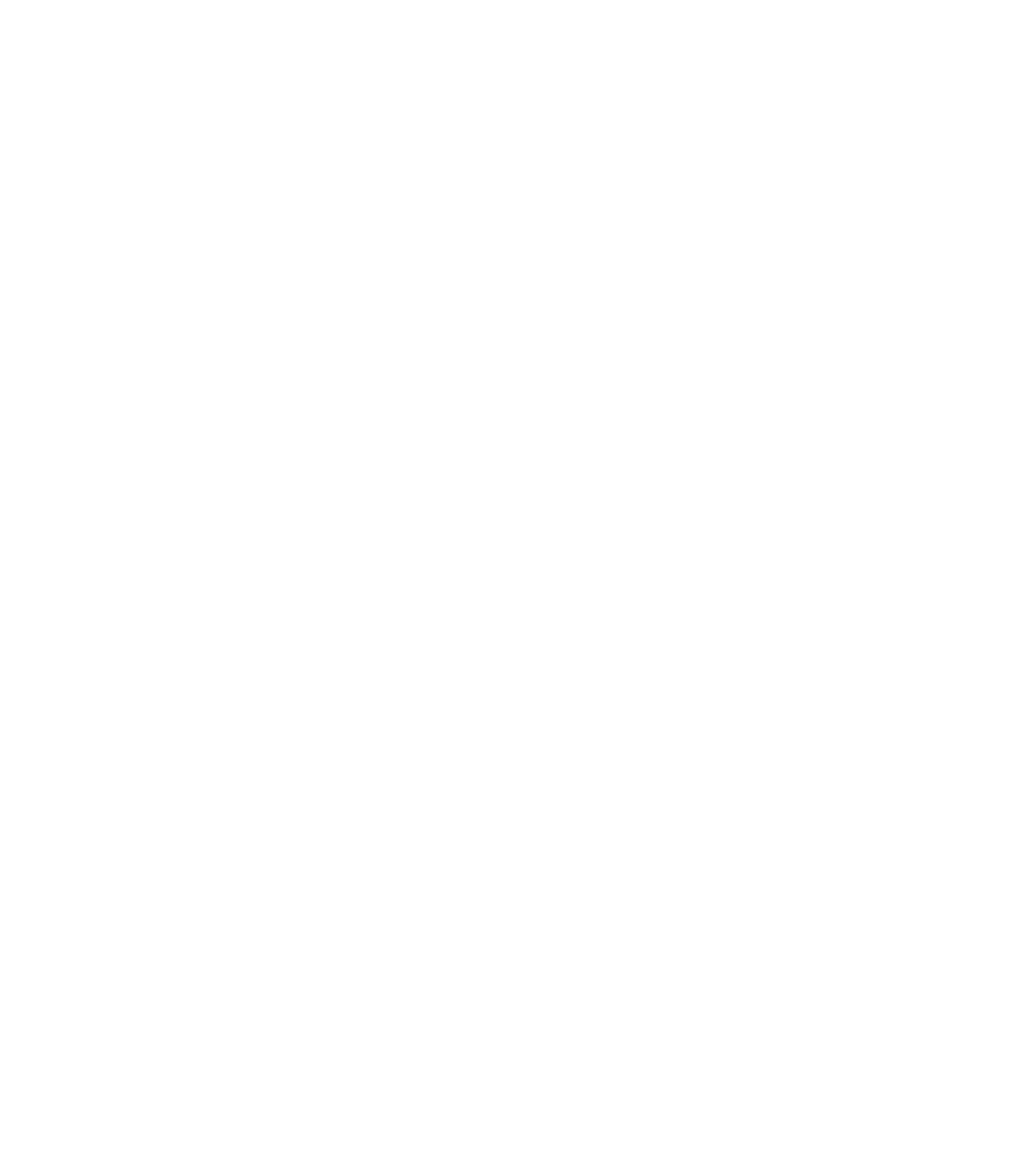
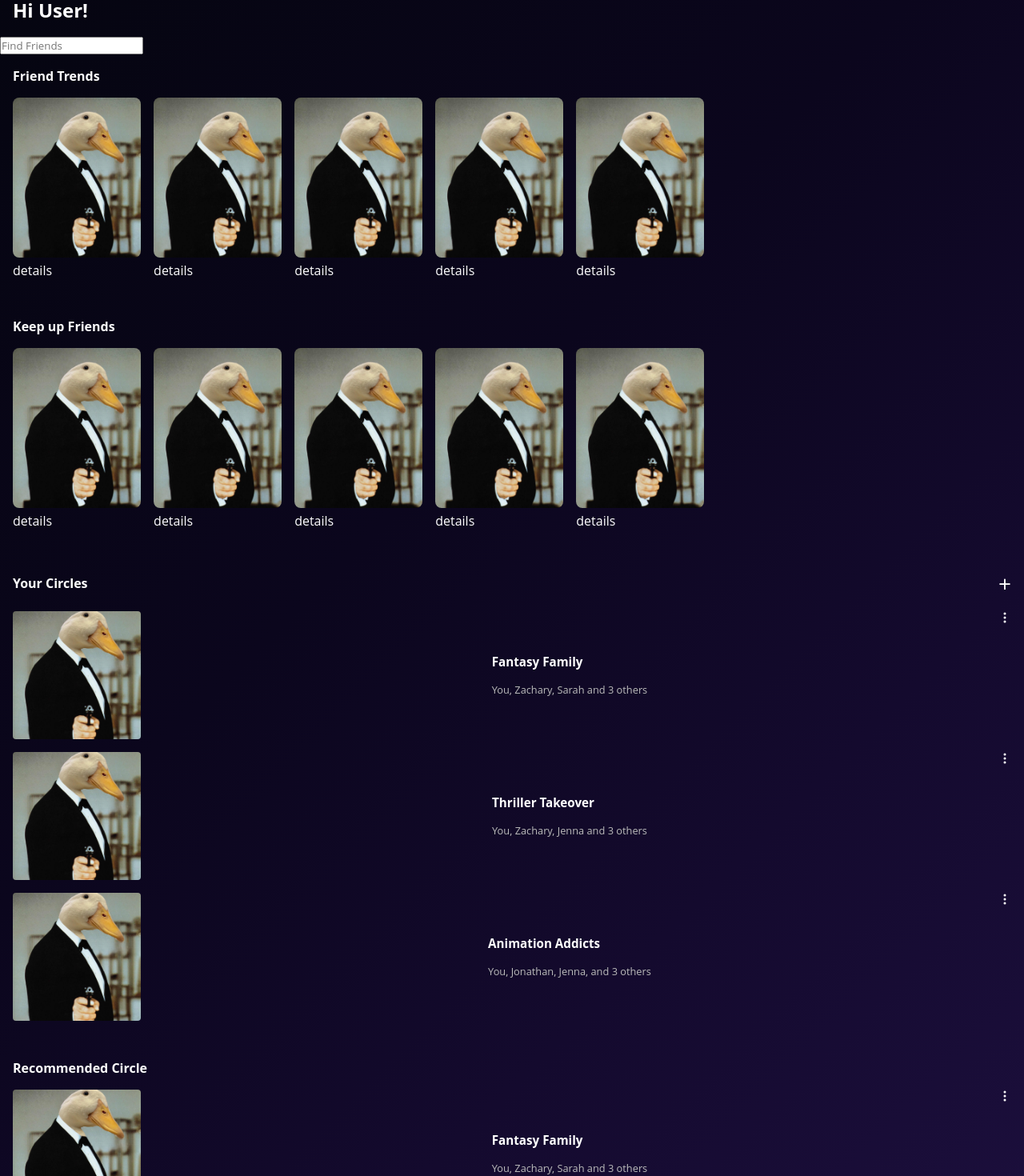
Before and after one commit to Kimdaby/Industry-Project, a React (Vite) app: page /categories in a window 1280 px wide. Before the commit this address had no page. Shown: the part 20-1490 px from the top of the page at 80% size. Before the commit the page ends 800 px from the top, so only its background shows below. Built offline with nearby package versions, Linux system fonts and the light colour scheme.

Commit message:
add collection page

```diff
--- a/src/App.jsx
+++ b/src/App.jsx
@@ -4,6 +4,7 @@
 import SingleMoviePage from './pages/SingleMoviePage/SingleMoviePage';
 import SocialPage from "./pages/SocialPage/SocialPage";
 import SingleUserPage from "./pages/SingleUserPage/SingleUserPage";
+import ColllectionsPage from "./pages/CollectionsPage/ColllectionsPage";
 
 function App() {
   return (
@@ -13,6 +14,7 @@
       <Route path='/tvshow' element={<SingleMoviePage/>}/>
       <Route path='/social' element={<SocialPage/>}/>
       <Route path='/user1' element={<SingleUserPage/>}/>
+      <Route path='/categories' element={<ColllectionsPage/>}/>
     </Routes>
     </BrowserRouter>
   );
--- /dev/null
+++ b/src/pages/CollectionsPage/ColllectionsPage.jsx
@@ -0,0 +1,122 @@
+import React from 'react'
+
+function ColllectionsPage() {
+    return (
+        <>
+            <div className='social-page'>
+                <section className='social-page__headline'>
+                    <h1>Hi User!</h1>
+                </section>
+
+                <section className='social-page__searchbar'>
+                    <label className='social-page__searchbar-label'></label>
+                    <input className='social-page__searchbar-input' placeholder='Find Friends'></input>
+                </section>
+
+                <section className='social-page__trending'>
+                    <div className='social-page__trending-friends'>
+                        <h3 className='social-page__trending-headline'>Friend Trends</h3>
+                        <div className='social-page__trending-friends-scroll'>
+                            <article className='social-page__trending-card'>
+                                <img src='/public/images/00Quack.jpg' alt='recommendedphoto1' className='social-page__trending-img' />
+                                <p>details</p>
+                            </article>
+                            <article className='social-page__trending-card'>
+                                <img src='/public/images/00Quack.jpg' alt='recommendedphoto2' className='social-page__trending-img' />
+                                <p>details</p>
+                            </article>
+                            <article className='social-page__trending-card'>
+                                <img src='/public/images/00Quack.jpg' alt='recommendedphoto3' className='social-page__trending-img' />
+                                <p>details</p>
+                            </article>
+                            <article className='social-page__trending-card'>
+                                <img src='/public/images/00Quack.jpg' alt='recommendedphoto4' className='social-page__trending-img' />
+                                <p>details</p>
+                            </article>
+                            <article className='social-page__trending-card'>
+                                <img src='/public/images/00Quack.jpg' alt='recommendedphoto5' className='social-page__trending-img' />
+                                <p>details</p>
+                            </article>
+                        </div>
+                    </div>
+                </section>
+
+                <section className='social-page__trending'>
+                    <div className='social-page__trending-friends'>
+                        <h3 className='social-page__trending-headline'>Keep up Friends</h3>
+                        <div className='social-page__trending-friends-scroll'>
+                            <article className='social-page__trending-card'>
+                                <img src='/public/images/00Quack.jpg' alt='recommendedphoto1' className='social-page__trending-img' />
+                                <p>details</p>
+                            </article>
+                            <article className='social-page__trending-card'>
+                                <img src='/public/images/00Quack.jpg' alt='recommendedphoto2' className='social-page__trending-img' />
+                                <p>details</p>
+                            </article>
+                            <article className='social-page__trending-card'>
+                                <img src='/public/images/00Quack.jpg' alt='recommendedphoto3' className='social-page__trending-img' />
+                                <p>details</p>
+                            </article>
+                            <article className='social-page__trending-card'>
+                                <img src='/public/images/00Quack.jpg' alt='recommendedphoto4' className='social-page__trending-img' />
+                                <p>details</p>
+                            </article>
+                            <article className='social-page__trending-card'>
+                                <img src='/public/images/00Quack.jpg' alt='recommendedphoto5' className='social-page__trending-img' />
+                                <p>details</p>
+                            </article>
+                        </div>
+                    </div>
+                </section>
+
+
+                <section className="social-page__episode-section">
+                    <div className='social-page__episode-headline-container'>
+                        <h2 className='social-page__episode-headline'>Your Circles</h2>
+                        <p>+</p>
+                    </div>
+                    <div className="social-page__episode-card">
+                        <img className="social-page__episode-img" src='/public/images/00Quack.jpg' alt="Episode 1" />
+                        <div className="social-page__episode-text">
+                            <h3>Fantasy Family</h3>
+                            <p>You, Zachary, Sarah and 3 others</p>
+                        </div>
+                        <img className='three-dots-image' src='/public/images/three-dots-vertical.svg' alt='more items'/>
+                    </div>
+                    <div className="social-page__episode-card">
+                        <img className="social-page__episode-img" src='/public/images/00Quack.jpg' alt="Episode 2" />
+                        <div className="social-page__episode-text">
+                            <h3>Thriller Takeover</h3>
+                            <p>You, Zachary, Jenna and 3 others</p>
+                        </div>
+                        <img className='three-dots-image' src='/public/images/three-dots-vertical.svg' alt='more items'/>
+                    </div>
+                    <div className="social-page__episode-card">
+                        <img className="social-page__episode-img" src='/public/images/00Quack.jpg' alt="Episode 2" />
+                        <div className="social-page__episode-text">
+                            <h3>Animation Addicts</h3>
+                            <p>You, Jonathan, Jenna, and 3 others</p>
+                        </div>
+                        <img className='three-dots-image' src='/public/images/three-dots-vertical.svg' alt='more items'/>
+                    </div>
+                </section>
+
+                <section className="social-page__episode-section">
+                    <h2 className='social-page__episode-headline'>Recommended Circle</h2>
+                    <div className="social-page__episode-card">
+                        <img className="social-page__episode-img" src='/public/images/00Quack.jpg' alt="Episode 1" />
+                        <div className="social-page__episode-text">
+                            <h3>Fantasy Family</h3>
+                            <p>You, Zachary, Sarah and 3 others</p>
+                        </div>
+                        <img className='three-dots-image' src='/public/images/three-dots-vertical.svg' alt='more items'/>
+                    </div>
+                </section>
+
+
+            </div>
+        </>
+    );
+}
+
+export default ColllectionsPage
```
Also changed, not shown: src/pages/CollectionsPage/CollectionsPage.scss (added).
